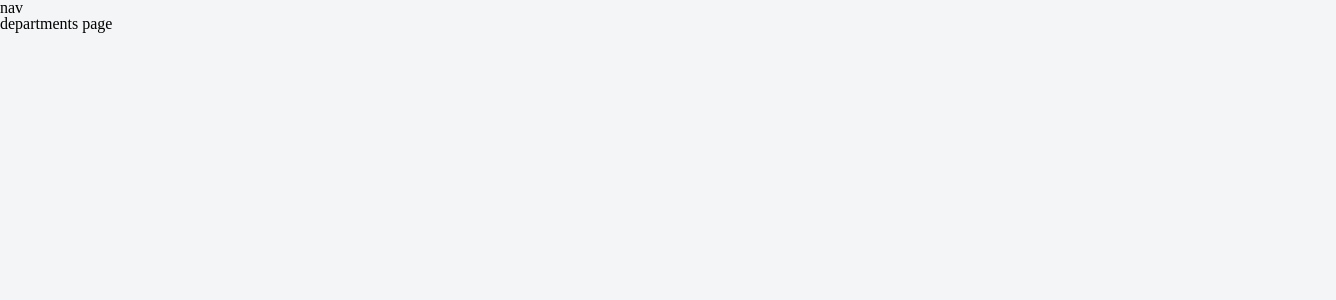
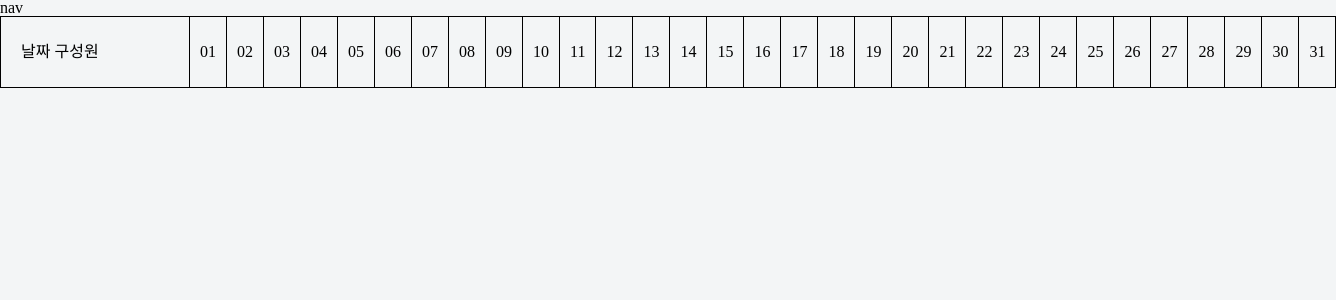
Before and after one commit to samankey/needer-wecode-project, a Nuxt app: page /departments in a window 1280 px wide. Shown: the top 300 px of the page, 1336 px wide, since content can reach past the window. Built offline with nearby package versions, Linux system fonts and the light colour scheme.

Commit message:
Modify: departments 폴더로 index 이동

```diff
--- a/package.json
+++ b/package.json
@@ -15,6 +15,7 @@
     "@nuxtjs/axios": "^5.13.6",
     "@nuxtjs/fontawesome": "^1.1.2",
     "core-js": "^3.15.1",
+    "dayjs": "^1.10.6",
     "nuxt": "^2.15.7",
     "sass-loader": "^10.2.0"
   },
--- a/pages/departments/index.vue
+++ b/pages/departments/index.vue
@@ -1,3 +1,118 @@
 <template>
-  <div>departments page</div>
+  <div class="daysContainer">
+    <div class="categoryWrap">
+      <div class="scCategory">날짜 구성원</div>
+    </div>
+    <div class="daysWrap">
+      <div v-for="(pl, index) in inputProps" :key="index" class="daysArray">
+        {{ pl }}
+      </div>
+    </div>
+  </div>
 </template>
+
+<script>
+import dayjs from 'dayjs'
+
+const utc = require('dayjs/plugin/utc')
+const timezone = require('dayjs/plugin/timezone')
+
+dayjs.extend(utc)
+dayjs.extend(timezone)
+
+const today = dayjs().tz('Asia/Seoul')
+
+const thisYear = today.year()
+const thisMonth = today.month()
+
+const firstDateOfMonth = dayjs([thisYear, thisMonth + 1]).tz('Asia/Seoul')
+// .add(9, 'hour')
+const daysInMonth = today.daysInMonth()
+const endDateOfMonth = firstDateOfMonth.add(daysInMonth, 'day')
+
+const getDatesBetweenDates = (startDate, endDate) => {
+  let dates = []
+  // to avoid modifying the original date
+  const theDate = new Date(startDate)
+  while (theDate.valueOf() < endDate.valueOf()) {
+    dates = [...dates, new Date(theDate)]
+    theDate.setDate(theDate.getDate() + 1)
+  }
+  console.log('suho:', dates)
+  dates = [...dates, endDate]
+
+  return dates
+}
+
+const dates = getDatesBetweenDates(firstDateOfMonth, endDateOfMonth)
+
+const datesPop = dates.pop()
+console.log('엔시발', datesPop)
+
+export default {
+  data() {
+    return {
+      inputs: dates,
+    }
+  },
+
+  computed: {
+    inputProps() {
+      return this.inputs.map((input) =>
+        input.toString().split('').slice(8, 10).join('')
+      )
+    },
+  },
+  // input.toString().split().slice(2, 3)
+  // computed: {
+  //   inputProps() {
+  //     return this.inputs.map((input, index) => ({
+  //       id: index,
+  //       className: input.class,
+  //       type: input.type,
+  //       placeholder: input.placeholder,
+  //     }))
+  //   },
+  // },
+
+  methods: {},
+}
+</script>
+
+<style lang="scss" scoped>
+.daysContainer {
+  display: flex;
+  align-items: center;
+
+  .daysWrap {
+    display: flex;
+
+    .daysArray {
+      display: flex;
+      align-items: center;
+      height: 72px;
+      padding: 10px;
+      border-right: 1px solid;
+      border-top: 1px solid;
+      border-bottom: 1px solid;
+    }
+  }
+
+  .categoryWrap {
+    display: flex;
+    width: 190px;
+    height: 72px;
+
+    .scCategory {
+      width: 190px;
+      height: 72px;
+      border: 1px solid;
+      box-sizing: border-box;
+      padding: 10px 10px 10px 20px;
+      display: flex;
+      align-items: center;
+      font-weight: 500;
+    }
+  }
+}
+</style>
```
Also changed, not shown: 1 other file (tests, documents, lock files or other folders).
